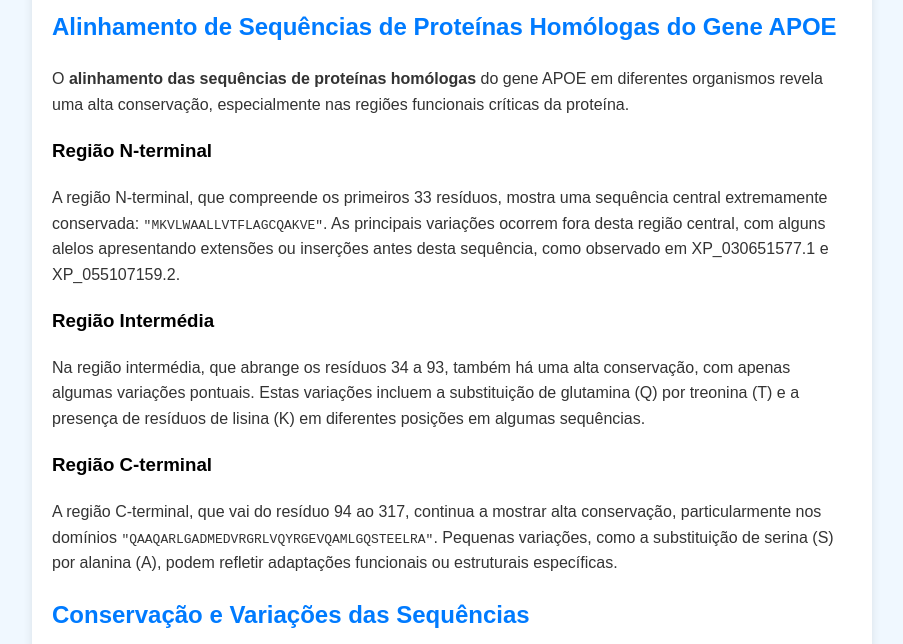
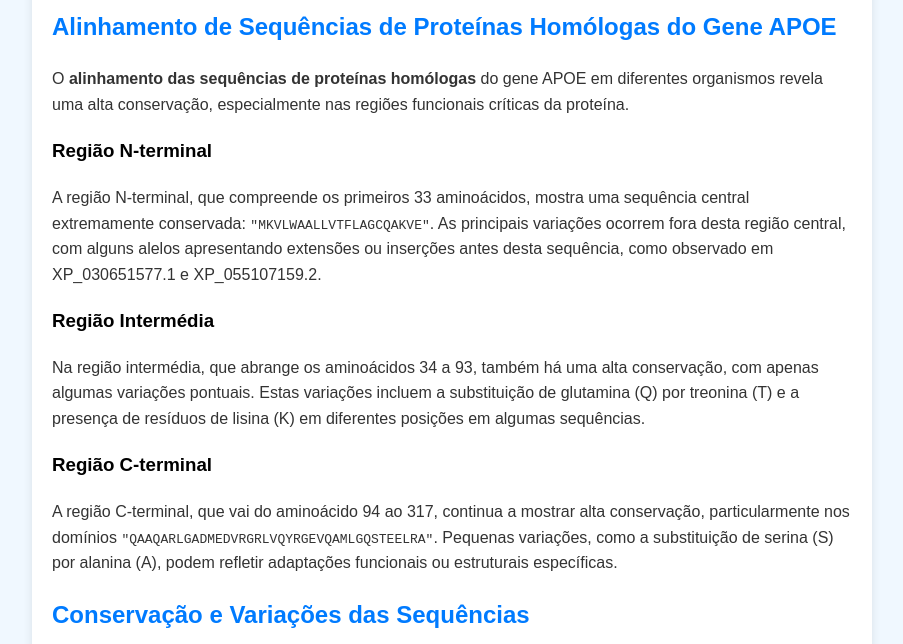
Before and after one commit to up202304593/Trabalho-Bioinform-tica, a plain HTML site: page etapa5.html in a window 1280 px wide. Shown: the part 156-800 px from the top of the page, without its empty margins (188-1091 px from the left). Drawn offline with Linux system fonts and the light colour scheme.

Commit message:
Update etapa5.html

```diff
--- a/etapa5.html
+++ b/etapa5.html
@@ -37,13 +37,13 @@
     <p>O <b>alinhamento das sequências de proteínas homólogas</b> do gene APOE em diferentes organismos revela uma alta conservação, especialmente nas regiões funcionais críticas da proteína.</p>
 
 <h3>Região N-terminal</h3>
-<p>A região N-terminal, que compreende os primeiros 33 resíduos, mostra uma sequência central extremamente conservada: <code>"MKVLWAALLVTFLAGCQAKVE"</code>. As principais variações ocorrem fora desta região central, com alguns alelos apresentando extensões ou inserções antes desta sequência, como observado em XP_030651577.1 e XP_055107159.2.</p>
+<p>A região N-terminal, que compreende os primeiros 33 aminoácidos, mostra uma sequência central extremamente conservada: <code>"MKVLWAALLVTFLAGCQAKVE"</code>. As principais variações ocorrem fora desta região central, com alguns alelos apresentando extensões ou inserções antes desta sequência, como observado em XP_030651577.1 e XP_055107159.2.</p>
 
 <h3>Região Intermédia</h3>
-<p>Na região intermédia, que abrange os resíduos 34 a 93, também há uma alta conservação, com apenas algumas variações pontuais. Estas variações incluem a substituição de glutamina (Q) por treonina (T) e a presença de resíduos de lisina (K) em diferentes posições em algumas sequências.</p>
+<p>Na região intermédia, que abrange os aminoácidos 34 a 93, também há uma alta conservação, com apenas algumas variações pontuais. Estas variações incluem a substituição de glutamina (Q) por treonina (T) e a presença de resíduos de lisina (K) em diferentes posições em algumas sequências.</p>
 
 <h3>Região C-terminal</h3>
-<p>A região C-terminal, que vai do resíduo 94 ao 317, continua a mostrar alta conservação, particularmente nos domínios <code>"QAAQARLGADMEDVRGRLVQYRGEVQAMLGQSTEELRA"</code>. Pequenas variações, como a substituição de serina (S) por alanina (A), podem refletir adaptações funcionais ou estruturais específicas.</p>
+<p>A região C-terminal, que vai do aminoácido 94 ao 317, continua a mostrar alta conservação, particularmente nos domínios <code>"QAAQARLGADMEDVRGRLVQYRGEVQAMLGQSTEELRA"</code>. Pequenas variações, como a substituição de serina (S) por alanina (A), podem refletir adaptações funcionais ou estruturais específicas.</p>
 
 <h2>Conservação e Variações das Sequências</h2>
 <p>As regiões altamente conservadas do gene APOE indicam a presença de domínios funcionais essenciais para a proteína ApoE em todos os organismos analisados. As sequências <code>"MKVLWAALLVTFLAGCQAKVE"</code> e <code>"RLASHLRKLRKRLLRDADDLQKRLAVYQAGAREGAERGVSAIRERLGPLVEQGRVRAATV"</code> são quase idênticas em todas as sequências, mostrando a sua importância vital.</p>
```
